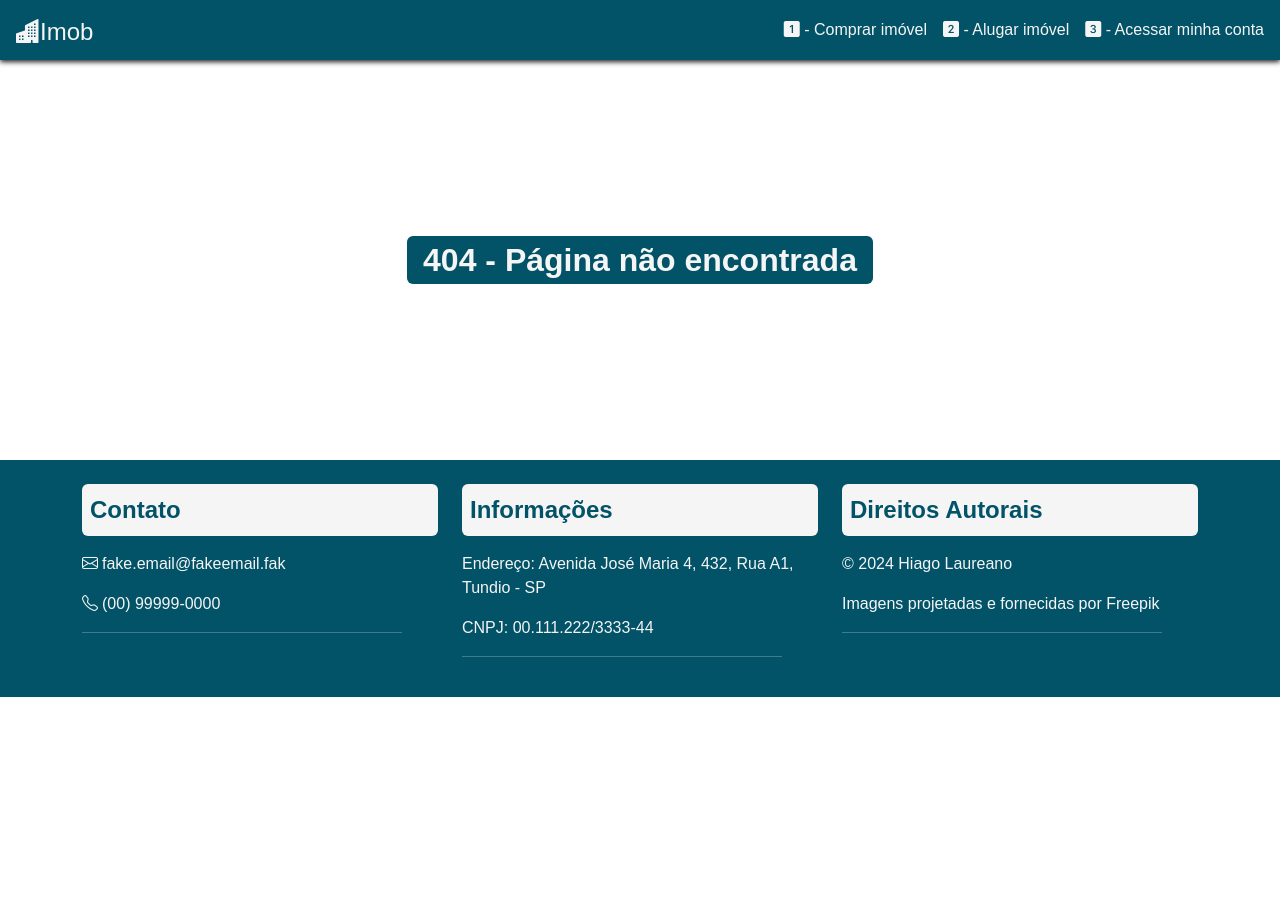
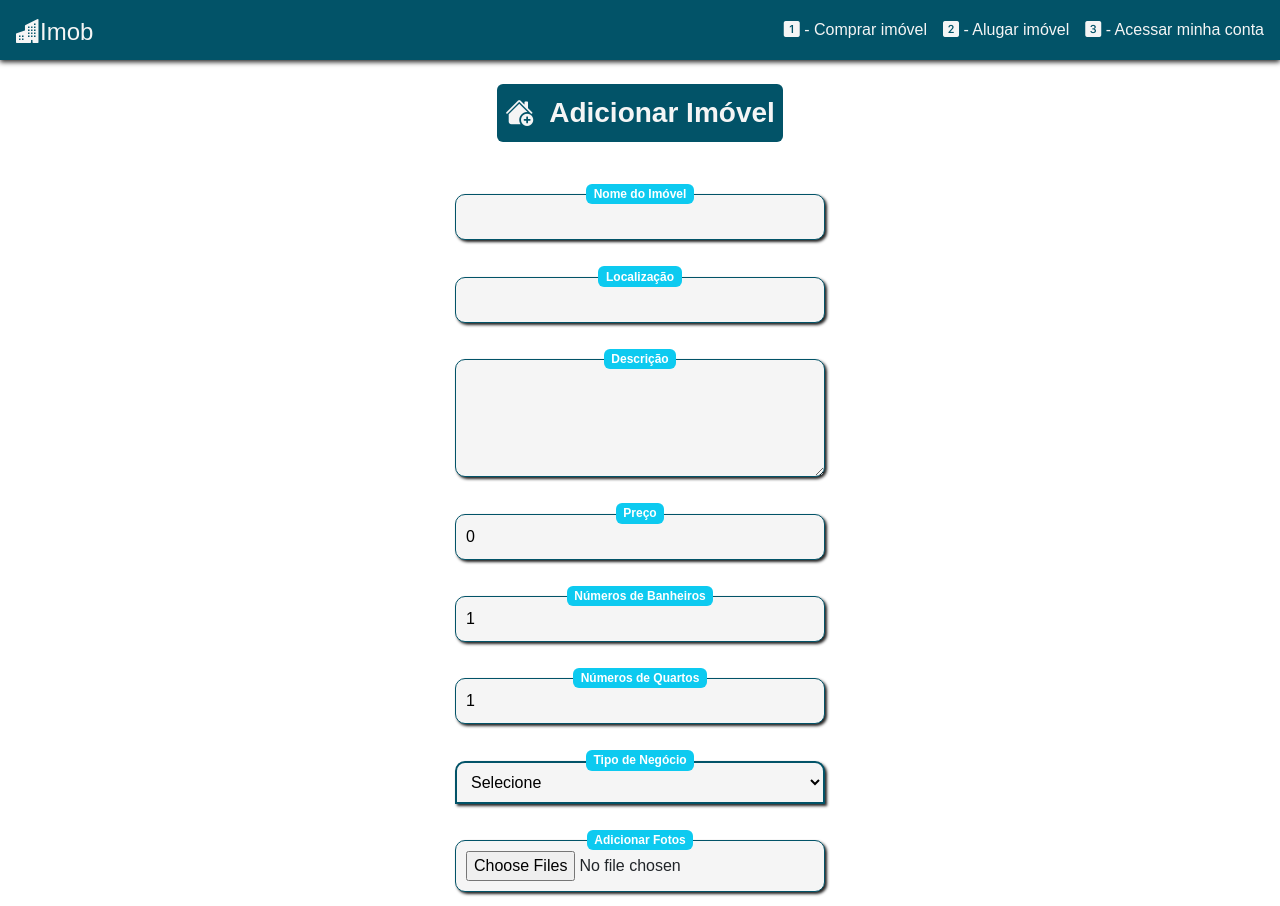
Before and after one commit to Hiago-Laureano/imob-client, a Vue app: page /form-property in a window 1280 px wide. Shown: the top 906 px of the page. Before the commit the page ends 800 px from the top, so only its background shows below. Built offline with nearby package versions, Linux system fonts and the light colour scheme.

Commit message:
create FormProperty

```diff
--- a/src/router/index.js
+++ b/src/router/index.js
@@ -18,6 +18,11 @@ const routes = [
     component: () => import('../views/LoginView.vue')
   },
   {
+    path: '/form-property',
+    name: 'form-property',
+    component: () => import('../views/FormPropertyView.vue')
+  },
+  {
     path: '/:pathMatch(.*)*',
     name: 'not-found',
     component: () => import('../views/NotFound.vue')
--- /dev/null
+++ b/src/views/FormPropertyView.vue
@@ -0,0 +1,189 @@
+<template>
+    <div class="form-property">
+        <div class="d-flex flex-column align-items-center">
+            <p class="title text-start fs-3 primary-color bg-primary-color fw-bold mt-4 p-2 rounded"><i class="bi bi-house-add-fill me-3"></i>Adicionar Imóvel</p>
+            <Alert v-if="alert[0]" :type="alert[1]" :text="alert[2]" class="mt-3"/>
+            <div class="box-input d-flex flex-column align-itens-center justify-content-center mt-3">
+                <span class="badge bg-info mx-auto">Nome do Imóvel</span>
+                <input v-model="name" type="text" class="input-app">
+            </div>
+            <div class="box-input d-flex flex-column align-itens-center justify-content-center mt-3">
+                <span class="badge bg-info mx-auto">Localização</span>
+                <input v-model="location" type="text" class="input-app">
+            </div>
+            <div class="box-input d-flex flex-column align-itens-center justify-content-center mt-3">
+                <span class="badge bg-info mx-auto">Descrição</span>
+                <textarea v-model="description" rows="4" class="textarea-app"></textarea>
+            </div>
+            <div class="box-input d-flex flex-column align-itens-center justify-content-center mt-3">
+                <span class="badge bg-info mx-auto">Preço</span>
+                <input v-model="price" type="number" class="input-app">
+            </div>
+            <div class="box-input d-flex flex-column align-itens-center justify-content-center mt-3">
+                <span class="badge bg-info mx-auto">Números de Banheiros</span>
+                <input v-model="bathrooms" type="number" class="input-app">
+            </div>
+            <div class="box-input d-flex flex-column align-itens-center justify-content-center mt-3">
+                <span class="badge bg-info mx-auto">Números de Quartos</span>
+                <input v-model="bedrooms" type="number" class="input-app">
+            </div>
+            <div class="box-input d-flex flex-column align-itens-center justify-content-center mt-3">
+                <span class="badge bg-info mx-auto">Tipo de Negócio</span>
+                <select v-model="for_rent" class="select-app">
+                    <option disabled :value="-1">Selecione</option>
+                    <option :value="0">Venda</option>
+                    <option :value="1">Aluguel</option>
+                </select>
+            </div>
+            <div v-if="for_rent === 1" class="d-flex flex-column align-items-center">
+                <div class="box-input d-flex flex-column align-itens-center justify-content-center mt-3">
+                    <span class="badge bg-info mx-auto">Máximo de Inquilinos</span>
+                    <input v-model="max_tenants" type="number" class="input-app">
+                </div>
+                <div class="box-input d-flex flex-column align-itens-center justify-content-center mt-3">
+                    <span class="badge bg-info mx-auto">Tempo Mínimo de Contrato</span>
+                    <input v-model="min_contract_time" type="number" class="input-app">
+                </div>
+                <div class="box-input d-flex flex-column align-itens-center justify-content-center mt-3">
+                    <span class="badge bg-info mx-auto">Animais no Imóvel</span>
+                    <select v-model="accept_animals" class="select-app">
+                        <option disabled :value="-1">Selecione</option>
+                        <option :value="1">Permitido</option>
+                        <option :value="0">Proibido</option>
+                    </select>
+                </div>
+            </div>
+            <div class="box-input d-flex flex-column align-itens-center justify-content-center mt-3">
+                <span class="badge bg-info mx-auto">Adicionar Fotos</span>
+                <input id="input-files" name="files[]" multiple type="file" class="input-app">
+            </div>
+            <button v-if="! loading" @click="post" class="btn-app-primary mt-3 mb-5">Registrar</button>
+            <div v-else class="spinner-border text-primary mt-3 mb-5" role="status"></div>
+        </div>
+    </div>
+</template>
+
+<script>
+import Alert from "../components/Alert.vue"
+export default{
+    name: "FormPropertyView",
+    components: {
+        Alert
+    },
+    data(){
+        return{
+            loading: false,
+            alert: [false, "success", ""],
+
+            name: "",
+            price: 0.00,
+            location: "",
+            description: "",
+            bedrooms: 1,
+            bathrooms: 1,
+            for_rent: -1,
+            min_contract_time: 1,
+            max_tenants: 1,
+            accept_animals: -1,
+        }
+    },
+    methods: {
+        openAlert(color, text){
+            this.alert[2] = text
+            this.alert[1] = color
+            this.alert[0] = true
+            window.scrollTo(0,0)
+        },
+        wipeData(){
+            this.name = ""
+            this.price = 0.00
+            this.location = ""
+            this.description = ""
+            this.bedrooms = 1
+            this.bathrooms = 1
+            this.for_rent = -1
+            this.min_contract_time = 1
+            this.max_tenants = 1
+            this.accept_animals = -1
+            let target = document.querySelector("#input-files")
+            target.value = ""
+        },
+        post(){
+            if(this.for_rent === -1){
+                this.openAlert("danger", "Informe o tipo de negócio")
+            }else if(this.for_rent === 1 && this.accept_animals === -1){
+                this.openAlert("danger", "Informe se são permitidos animais no imóvel")
+            }else{
+                this.loading = true
+                let form = new FormData()
+                let target = document.querySelector("#input-files")
+                for(let i of target.files){
+                    form.append(target.name, i)
+                }
+                form.append("name", this.name)
+                form.append("price", this.price)
+                form.append("location", this.location)
+                form.append("description", this.description)
+                form.append("bedrooms", this.bedrooms)
+                form.append("bathrooms", this.bathrooms)
+                form.append("for_rent", this.for_rent)
+                if(this.for_rent === 1){
+                    form.append("min_contract_time", this.min_contract_time)
+                    form.append("max_tenants", this.max_tenants)
+                    form.append("accept_animals", this.accept_animals)
+                }
+
+                fetch(this.API_URL+"/post", {
+                    method: "POST",
+                    headers: {
+                        "Authorization": "Bearer "+localStorage.getItem("auth-token"),
+                        "X-Requested-With": "XMLHttpRequest"
+                    },
+                    body: form
+                }).then(res => {
+                    if(res.status === 201){
+                        this.openAlert("success", "Propriedade registrada!")
+                        this.wipeData()
+                    }else{
+                        res.json().then(json => {
+                            this.openAlert("danger", json.message)
+                        }).catch(e => {
+                            this.openAlert("danger", "Erro ao tentar conectar ao servidor!")
+                        })
+                    }
+                    this.loading = false
+                }).catch(e => {
+                    this.openAlert("danger", "Erro ao tentar conectar ao servidor!")
+                    this.loading = false
+                })
+            }
+
+        }
+    },
+    props: {
+        API_URL: {
+            type: String,
+            required: true
+        },
+    }
+}
+</script>
+
+<style scoped>
+.textarea-app{
+    background: whitesmoke;
+    box-shadow: 2px 2px 3px #222;
+    border-radius: 10px;
+    padding: 10px;
+}
+.box-input{
+    padding-left: 15px;
+    padding-right: 15px;
+    width: 100vw;
+    max-width: 400px;
+}
+.badge{
+    position: relative;
+    top: 10px;
+}
+</style>
--- a/src/views/LoginView.vue
+++ b/src/views/LoginView.vue
@@ -16,6 +16,9 @@
         <div v-else class="d-flex flex-column align-items-center justify-content-center">
             <p class="title text-center fs-3 bg-primary-color primary-color fw-bold pt-2 rounded p-2 mt-3">Olá, {{userName}}</p>
             <Alert v-if="alert[0]" :type="alert[1]" :text="alert[2]" class="mx-3 mt-3"/>
+            <button v-if="! loading" class="btn-app-primary mt-2 mb-4 bg-success">
+                <router-link class="router-link primary-color text-decoration-none" to="/form-property"><i class="bi bi-house-add-fill fs-5 pe-2"></i>Adicionar imóvel</router-link>
+            </button>
             <button v-if="! loading" @click="logout" class="btn-app-primary mt-2 mb-4 bg-danger"><i class="bi bi-door-open-fill me-2"></i>Sair</button>
             <div v-else class="spinner-border text-primary mt-2 mb-4" role="status"></div>
         </div>
@@ -41,7 +44,6 @@ export default{
     },
     mounted(){
         this.verifyLogin()
-        console.log(localStorage.getItem("auth") )
         if(localStorage.getItem("auth") === "true"){
             this.logged = true
             this.userName = localStorage.getItem("name")
```
